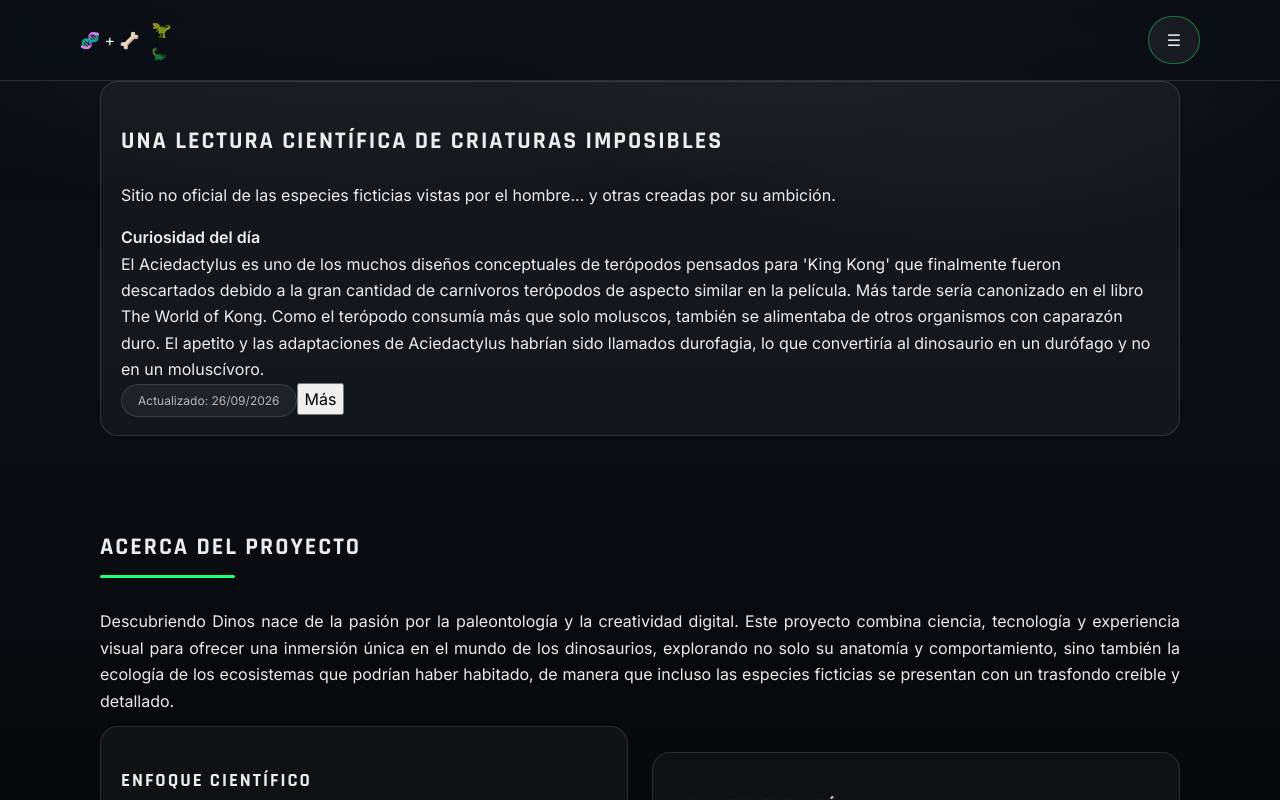
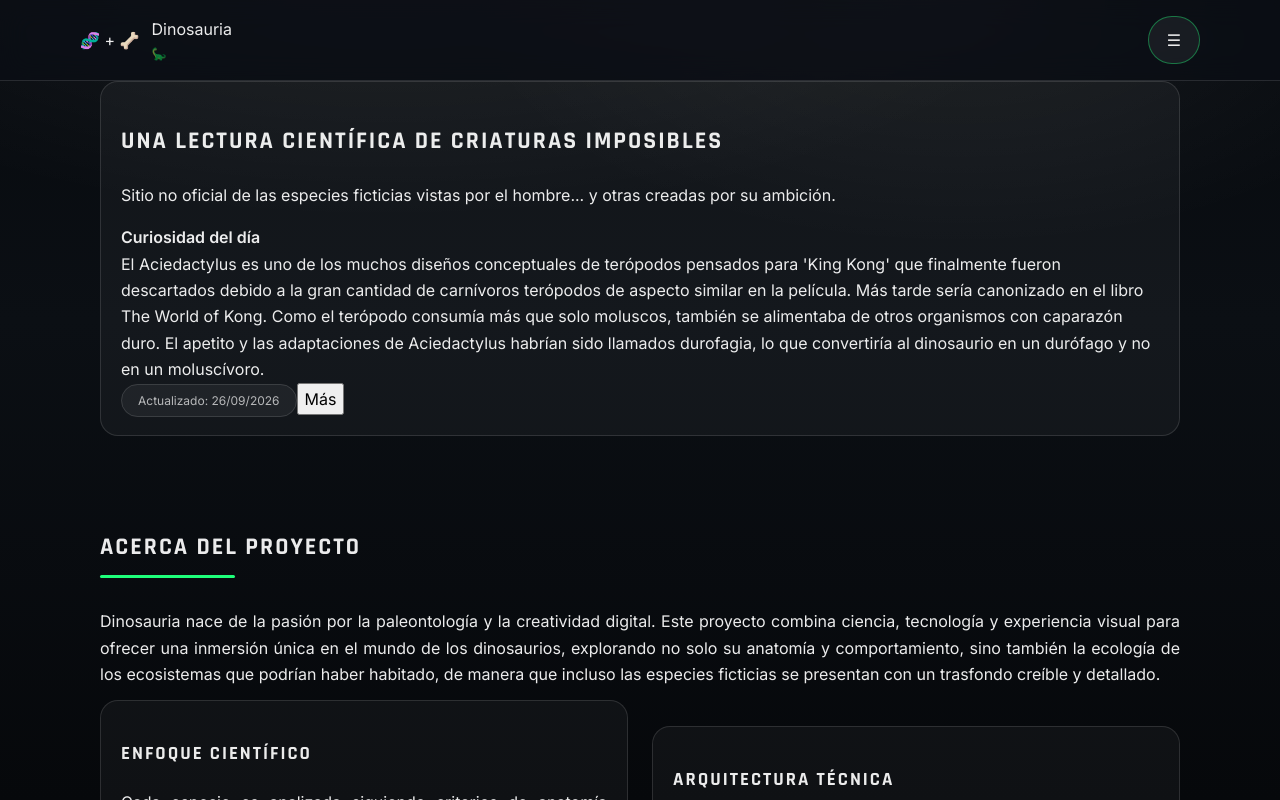
Before and after one commit to lu-developer476/Dinosauria, a React (Vite) app: page / in a window 1280 px wide. Shown: the top 800 px of the page. Built offline with nearby package versions, Linux system fonts and the light colour scheme.

Commit message:
Rename site branding to Dinosauria

```diff
--- a/src/App.tsx
+++ b/src/App.tsx
@@ -33,7 +33,7 @@ const translations = {
     updated: "Actualizado",
     more: "Más",
     aboutTitle: "Acerca del proyecto",
-    aboutIntro: "Descubriendo Dinos nace de la pasión por la paleontología y la creatividad digital. Este proyecto combina ciencia, tecnología y experiencia visual para ofrecer una inmersión única en el mundo de los dinosaurios, explorando no solo su anatomía y comportamiento, sino también la ecología de los ecosistemas que podrían haber habitado, de manera que incluso las especies ficticias se presentan con un trasfondo creíble y detallado.",
+    aboutIntro: "Dinosauria nace de la pasión por la paleontología y la creatividad digital. Este proyecto combina ciencia, tecnología y experiencia visual para ofrecer una inmersión única en el mundo de los dinosaurios, explorando no solo su anatomía y comportamiento, sino también la ecología de los ecosistemas que podrían haber habitado, de manera que incluso las especies ficticias se presentan con un trasfondo creíble y detallado.",
     scientificTitle: "Enfoque científico",
     technicalTitle: "Arquitectura técnica",
     timelineTitle: "Convergencia",
@@ -87,7 +87,7 @@ const translations = {
     updated: "Updated",
     more: "More",
     aboutTitle: "About the project",
-    aboutIntro: "Discovering Dinos was born from a passion for paleontology and digital creativity. This project combines science, technology and visual experience to offer a unique immersion into the world of dinosaurs, exploring not only their anatomy and behavior, but also the ecology of the ecosystems they might have inhabited, so even fictional species are presented with a believable and detailed background.",
+    aboutIntro: "Dinosauria was born from a passion for paleontology and digital creativity. This project combines science, technology and visual experience to offer a unique immersion into the world of dinosaurs, exploring not only their anatomy and behavior, but also the ecology of the ecosystems they might have inhabited, so even fictional species are presented with a believable and detailed background.",
     scientificTitle: "Scientific approach",
     technicalTitle: "Technical architecture",
     timelineTitle: "Convergence",
@@ -719,7 +719,7 @@ const gallery = useMemo(
           >
             <div className="logo" aria-hidden="true">🧬 + 🦴</div>
             <div>
-              <div className="brand-title">🦖</div>
+              <div className="brand-title">Dinosauria</div>
               <div className="brand-sub">🦕</div>
             </div>
           </a>
```
